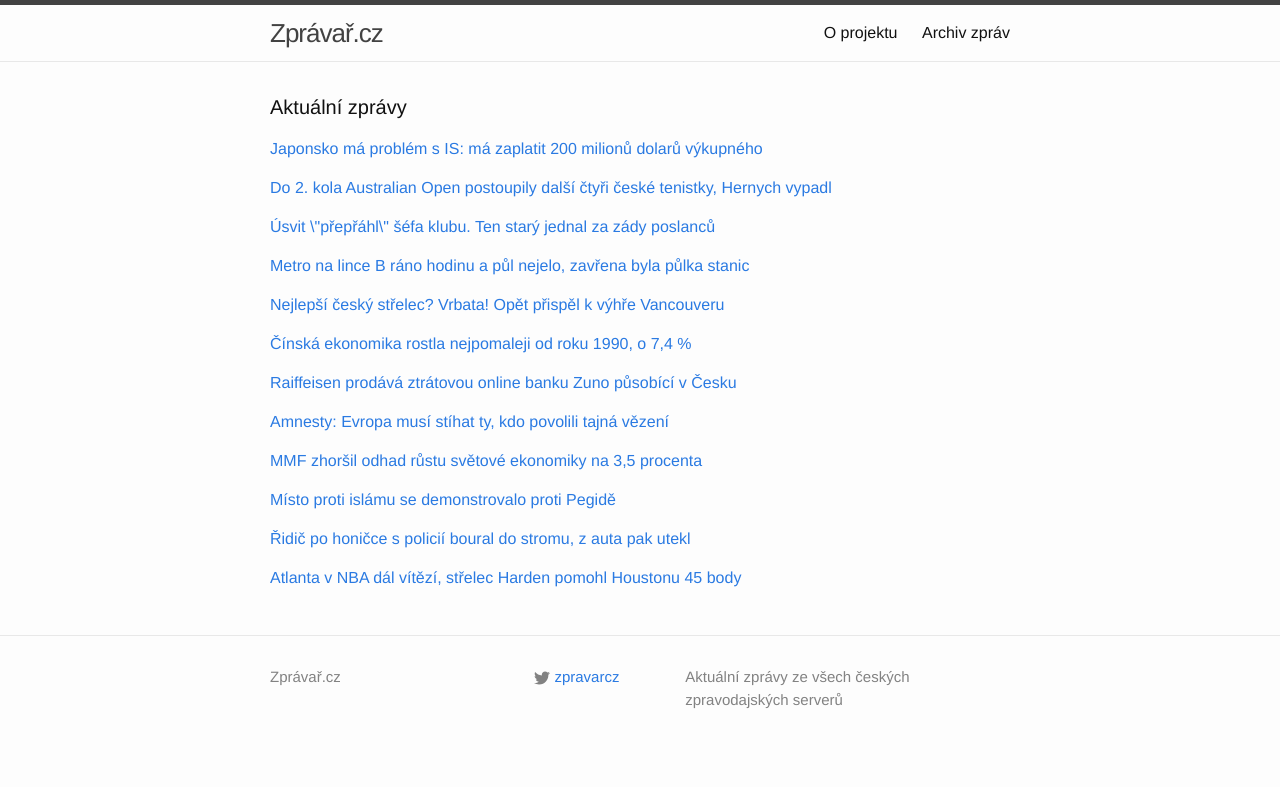
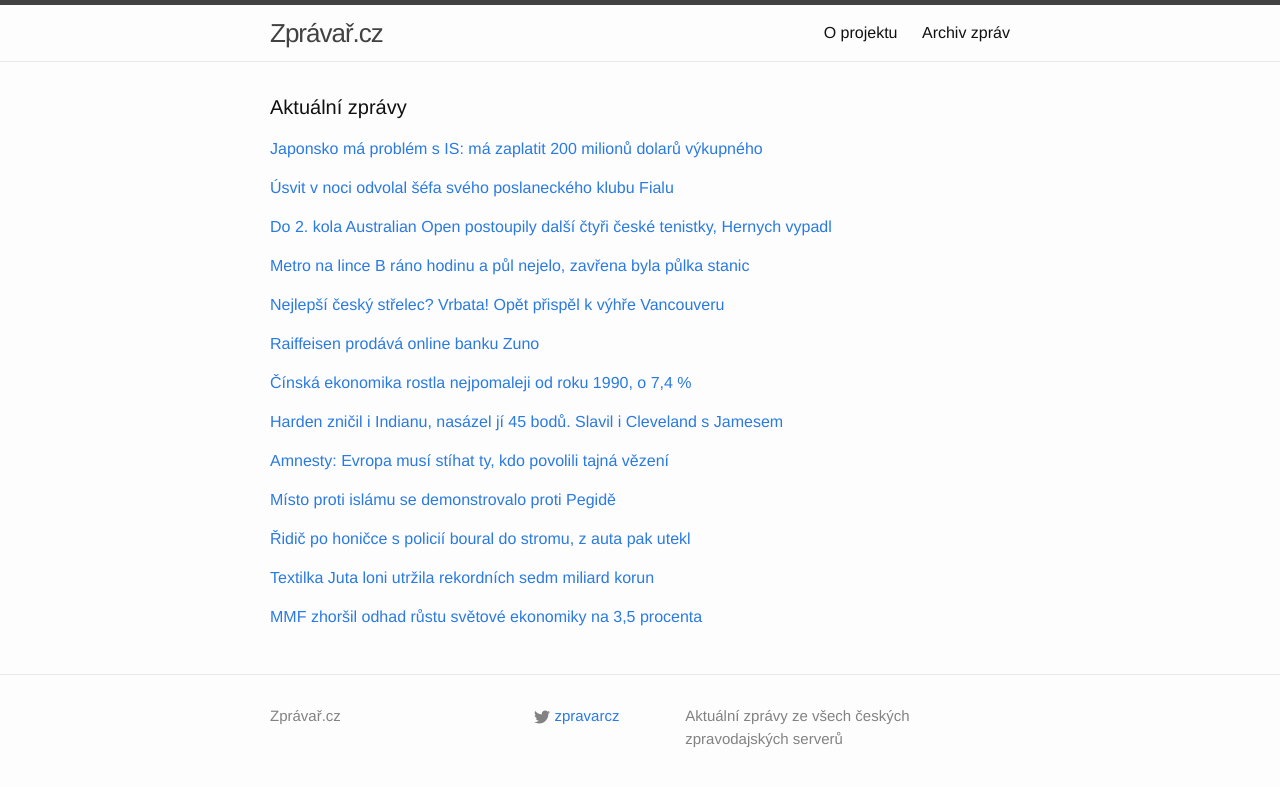
Before and after one commit to adliska/zpravar, a Jekyll site: the page built from index.html, in a window 1280 px wide. Shown: the top 787 px of the page. Built offline with Jekyll 4.4.1, drawn with Linux system fonts in a browser that asks for light colours; some of the changed lines change nothing that is shown.

Commit message:
zpravar news update

```diff
--- a/index.html
+++ b/index.html
@@ -20,8 +20,23 @@ layout: default
 <li><a href=http://www.lidovky.cz/radikalove-z-islamskeho-statu-chteji-4-8-miliardy-za-dva-japonske-rukojmi-1or-/zpravy-svet.aspx?c=A150120_080218_ln_zahranici_sk>Radikálové z Islámského státu chtějí 4,8 miliardy za dva japonské rukojmí  - www.lidovky.cz</a></li>
 <li><a href=http://zahranicni.ihned.cz/blizky-vychod/c1-63408380-dve-ste-milionu-dolaru-do-72-hodin-islamsky-stat-vydira-japonsko>Dvě stě milionů dolarů do 72 hodin. Islámský stát vydírá Japonsko - zahranicni.ihned.cz</a></li>
 </ul>
-</div><p><a href="javascript:;" onclick="toggle_visibility('zpravy1')">Do 2. kola Australian Open postoupily další čtyři české tenistky, Hernych vypadl </a></p>
+</div><p><a href="javascript:;" onclick="toggle_visibility('zpravy1')">Úsvit v noci odvolal šéfa svého poslaneckého klubu Fialu</a></p>
 <div id="zpravy1" style="display:none">
+<ul>
+<li><a href=http://zpravy.aktualne.cz/domaci/politika/usvit-odvolal-sefa-klubu-poslancu-fialu-misto-nej-zvolen-ce/r~1adeef64a08111e4bdad0025900fea04/>Úsvit v noci odvolal šéfa svého poslaneckého klubu Fialu - zpravy.aktualne.cz</a></li>
+<li><a href=http://zpravy.idnes.cz/odvolani-sefa-poslancu-usvitu-fialy-d7b-/domaci.aspx?c=A150120_095014_domaci_jw>Úsvit večer sesadil šéfa poslanců Fialu, Okamura ho hájil marně - zpravy.idnes.cz</a></li>
+<li><a href=http://www.tyden.cz/rubriky/domaci/politika/usvit-preprahl-sefa-klubu-ten-stary-jednal-za-zady-poslancu_330674.html>Úsvit \"přepřáhl\" šéfa klubu. Ten starý jednal za zády poslanců - www.tyden.cz</a></li>
+<li><a href=http://www.tyden.cz/rubriky/domaci/politika/okamuruv-usvit-preprahl-sefa-klubu-jednal-za-zady-poslancu_330674.html>Okamurův Úsvit \"přepřáhl\" šéfa klubu. Jednal za zády poslanců - www.tyden.cz</a></li>
+<li><a href=http://zpravy.e15.cz/domaci/politika/usvit-odvolal-sefa-poslancu-fialu-pry-jednal-za-zady-kolegu-1154626>Úsvit odvolal šéfa poslanců Fialu, prý jednal za zády kolegů - zpravy.e15.cz</a></li>
+<li><a href=http://www.denik.cz/z_domova/usvit-odvolal-sveho-predsedu-radima-fialu-misto-nej-zvolil-cernocha-20150120.html>Úsvit odvolal svého předsedu Radima Fialu, místo něj zvolil Černocha - www.denik.cz</a></li>
+<li><a href=http://www.ceskatelevize.cz/ct24/domaci/298786-usvit-odvolal-sefa-poslancu-fialu-udajne-jednal-za-jejich-zady/>Úsvit odvolal šéfa poslanců Fialu, údajně jednal za jejich zády - www.ceskatelevize.cz</a></li>
+<li><a href=http://www.ceskenoviny.cz/zpravy/zpravy/usvit-odvolal-sefa-klubu-poslancu-fialu-misto-nej-zvolil-cernocha/1171010>Úsvit odvolal šéfa klubu poslanců Fialu, místo něj zvolil Černocha - www.ceskenoviny.cz</a></li>
+<li><a href=http://www.lidovky.cz/usvit-odvolal-sefa-klubu-poslancu-fialu-misto-nej-zvolil-cernocha-1cy-/zpravy-domov.aspx?c=A150120_081101_ln_domov_sk>Úsvit odvolal šéfa klubu poslanců Fialu, místo něj zvolil Černocha  - www.lidovky.cz</a></li>
+<li><a href=http://www.rozhlas.cz/_zprava/poslanecky-klub-hnuti-usvit-odvolal-predsedu-fialu-nahradi-ho-cernoch--1445617>Poslanecký klub hnutí Úsvit odvolal předsedu Fialu, nahradí ho Černoch - www.rozhlas.cz</a></li>
+<li><a href=http://www.novinky.cz/domaci/359223-poslanci-usvitu-odvolali-sveho-predsedu-fialu.html>Poslanci Úsvitu odvolali svého předsedu Fialu - www.novinky.cz</a></li>
+</ul>
+</div><p><a href="javascript:;" onclick="toggle_visibility('zpravy2')">Do 2. kola Australian Open postoupily další čtyři české tenistky, Hernych vypadl </a></p>
+<div id="zpravy2" style="display:none">
 <ul>
 <li><a href=http://www.rozhlas.cz/_zprava/do-2-kola-australian-open-postoupily-dalsi-ctyri-ceske-tenistky-hernych-vypadl--1445629>Do 2. kola Australian Open postoupily další čtyři české tenistky, Hernych vypadl  - www.rozhlas.cz</a></li>
 <li><a href=http://www.tyden.cz/rubriky/sport/tenis/australian-open-kvitova-i-dalsi-tri-cesky-prosly-do-2-kola_330667.html>Australian Open: Kvitová i další tři Češky prošly do 2. kola - www.tyden.cz</a></li>
@@ -33,19 +48,6 @@ layout: default
 <li><a href=http://sport.idnes.cz/na-australian-open-postupuji-kvitova-zahlavova-strycova-i-allertova-hernych-konci-gzk-/tenis.aspx?c=A150120_041443_tenis_vis>Na Australian Open postupují Kvitová, Záhlavová-Strýcová i Allertová, Hernych končí - sport.idnes.cz</a></li>
 <li><a href=http://sport.aktualne.cz/allertova-v-grandslamove-premiere-zarila-uspela-i-strycova/r~8cbb2418a05911e4ab15002590604f2e/>Allertová v grandslamové premiéře zářila. Uspěla i Strýcová - sport.aktualne.cz</a></li>
 <li><a href=http://sport.idnes.cz/na-australian-open-postupuji-zahlavova-strycova-a-allertova-kvalifikant-hernych-konci-gtg-/tenis.aspx?c=A150120_041443_tenis_vis>Na Australian Open postupují Záhlavová-Strýcová a Allertová, kvalifikant Hernych končí - sport.idnes.cz</a></li>
-</ul>
-</div><p><a href="javascript:;" onclick="toggle_visibility('zpravy2')">Úsvit \"přepřáhl\" šéfa klubu. Ten starý jednal za zády poslanců</a></p>
-<div id="zpravy2" style="display:none">
-<ul>
-<li><a href=http://www.tyden.cz/rubriky/domaci/politika/usvit-preprahl-sefa-klubu-ten-stary-jednal-za-zady-poslancu_330674.html>Úsvit \"přepřáhl\" šéfa klubu. Ten starý jednal za zády poslanců - www.tyden.cz</a></li>
-<li><a href=http://www.tyden.cz/rubriky/domaci/politika/okamuruv-usvit-preprahl-sefa-klubu-jednal-za-zady-poslancu_330674.html>Okamurův Úsvit \"přepřáhl\" šéfa klubu. Jednal za zády poslanců - www.tyden.cz</a></li>
-<li><a href=http://zpravy.e15.cz/domaci/politika/usvit-odvolal-sefa-poslancu-fialu-pry-jednal-za-zady-kolegu-1154626>Úsvit odvolal šéfa poslanců Fialu, prý jednal za zády kolegů - zpravy.e15.cz</a></li>
-<li><a href=http://www.denik.cz/z_domova/usvit-odvolal-sveho-predsedu-radima-fialu-misto-nej-zvolil-cernocha-20150120.html>Úsvit odvolal svého předsedu Radima Fialu, místo něj zvolil Černocha - www.denik.cz</a></li>
-<li><a href=http://www.ceskatelevize.cz/ct24/domaci/298786-usvit-odvolal-sefa-poslancu-fialu-udajne-jednal-za-jejich-zady/>Úsvit odvolal šéfa poslanců Fialu, údajně jednal za jejich zády - www.ceskatelevize.cz</a></li>
-<li><a href=http://www.ceskenoviny.cz/zpravy/zpravy/usvit-odvolal-sefa-klubu-poslancu-fialu-misto-nej-zvolil-cernocha/1171010>Úsvit odvolal šéfa klubu poslanců Fialu, místo něj zvolil Černocha - www.ceskenoviny.cz</a></li>
-<li><a href=http://www.lidovky.cz/usvit-odvolal-sefa-klubu-poslancu-fialu-misto-nej-zvolil-cernocha-1cy-/zpravy-domov.aspx?c=A150120_081101_ln_domov_sk>Úsvit odvolal šéfa klubu poslanců Fialu, místo něj zvolil Černocha  - www.lidovky.cz</a></li>
-<li><a href=http://www.rozhlas.cz/_zprava/poslanecky-klub-hnuti-usvit-odvolal-predsedu-fialu-nahradi-ho-cernoch--1445617>Poslanecký klub hnutí Úsvit odvolal předsedu Fialu, nahradí ho Černoch - www.rozhlas.cz</a></li>
-<li><a href=http://www.novinky.cz/domaci/359223-poslanci-usvitu-odvolali-sveho-predsedu-fialu.html>Poslanci Úsvitu odvolali svého předsedu Fialu - www.novinky.cz</a></li>
 </ul>
 </div><p><a href="javascript:;" onclick="toggle_visibility('zpravy3')">Metro na lince B ráno hodinu a půl nejelo, zavřena byla půlka stanic</a></p>
 <div id="zpravy3" style="display:none">
@@ -68,8 +70,18 @@ layout: default
 <li><a href=http://www.sportovninoviny.cz/zpravy/vrbata-pomohl-golem-prodlouzit-viteznou-serii-vancouveru/1170942>Vrbata pomohl gólem prodloužit vítěznou sérii Vancouveru - www.sportovninoviny.cz</a></li>
 <li><a href=http://www.sportovninoviny.cz/zpravy/vorackovy-dve-asistence-flyers-k-bodum-proti-islanders-nepomohly/1170942>Voráčkovy dvě asistence Flyers k bodům proti Islanders nepomohly - www.sportovninoviny.cz</a></li>
 </ul>
-</div><p><a href="javascript:;" onclick="toggle_visibility('zpravy5')">Čínská ekonomika rostla nejpomaleji od roku 1990, o 7,4 %</a></p>
+</div><p><a href="javascript:;" onclick="toggle_visibility('zpravy5')">Raiffeisen prodává online banku Zuno</a></p>
 <div id="zpravy5" style="display:none">
+<ul>
+<li><a href=http://www.novinky.cz/ekonomika/359239-raiffeisen-prodava-online-banku-zuno.html>Raiffeisen prodává online banku Zuno - www.novinky.cz</a></li>
+<li><a href=http://zpravy.aktualne.cz/ekonomika/banka-zuno-je-na-prodej-po-ctyrech-letech-ma-stale-ztratu/r~8141c21ca08211e498be002590604f2e/>Banka Zuno je na prodej, po čtyřech letech má stále ztrátu - zpravy.aktualne.cz</a></li>
+<li><a href=http://www.denik.cz/ekonomika/raiffeisen-prodava-ztratovou-online-banku-zuno-pusobici-v-cesku-20150120.html>Raiffeisen prodává ztrátovou online banku Zuno působící v Česku - www.denik.cz</a></li>
+<li><a href=http://ekonomika.idnes.cz/raiffeisen-se-chysta-na-prodej-banky-zuno-ktera-prestala-vydelavat-1dh-/ekonomika.aspx?c=A150120_072501_ekonomika_fer>Zuno banka je na prodej, je ve ztrátě desítek milionů korun - ekonomika.idnes.cz</a></li>
+<li><a href=http://zpravy.e15.cz/byznys/finance-a-bankovnictvi/raiffeisen-prodava-ztratovou-banku-zuno-1154568>Raiffeisen prodává ztrátovou banku Zuno - zpravy.e15.cz</a></li>
+<li><a href=http://www.financninoviny.cz/zpravodajstvi/zpravy/hn-raiffeisen-prodava-ztratovou-online-banku-zuno-pusobici-v-cr/1170974>HN: Raiffeisen prodává ztrátovou online banku Zuno působící v ČR - www.financninoviny.cz</a></li>
+</ul>
+</div><p><a href="javascript:;" onclick="toggle_visibility('zpravy6')">Čínská ekonomika rostla nejpomaleji od roku 1990, o 7,4 %</a></p>
+<div id="zpravy6" style="display:none">
 <ul>
 <li><a href=http://zpravy.aktualne.cz/ekonomika/cinska-ekonomika-rostla-nejpomaleji-od-roku-1990-o-7-4/r~a60dc456a07d11e4b6d20025900fea04/>Čínská ekonomika rostla nejpomaleji od roku 1990, o 7,4 % - zpravy.aktualne.cz</a></li>
 <li><a href=http://byznys.ihned.cz/c1-63408560-cinska-ekonomika-loni-rostla-nejpomaleji-za-temer-ctvrt-stoleti>Čínská ekonomika loni rostla nejpomaleji za téměř čtvrt století - byznys.ihned.cz</a></li>
@@ -77,29 +89,21 @@ layout: default
 <li><a href=http://www.financninoviny.cz/zpravodajstvi/zpravy/cinska-ekonomika-loni-rostla-nejpomaleji-za-temer-ctvrt-stoleti/1170960>Čínská ekonomika loni rostla nejpomaleji za téměř čtvrt století - www.financninoviny.cz</a></li>
 <li><a href=http://www.financninoviny.cz/zpravodajstvi/zpravy/rust-cinske-ekonomiky-zustal-na-7-3-procenta-nejnize-za-sest-let/1170960>Růst čínské ekonomiky zůstal na 7,3 procenta, nejníže za šest let - www.financninoviny.cz</a></li>
 </ul>
-</div><p><a href="javascript:;" onclick="toggle_visibility('zpravy6')">Raiffeisen prodává ztrátovou online banku Zuno působící v Česku</a></p>
-<div id="zpravy6" style="display:none">
+</div><p><a href="javascript:;" onclick="toggle_visibility('zpravy7')">Harden zničil i Indianu, nasázel jí 45 bodů. Slavil i Cleveland s Jamesem</a></p>
+<div id="zpravy7" style="display:none">
 <ul>
-<li><a href=http://www.denik.cz/ekonomika/raiffeisen-prodava-ztratovou-online-banku-zuno-pusobici-v-cesku-20150120.html>Raiffeisen prodává ztrátovou online banku Zuno působící v Česku - www.denik.cz</a></li>
-<li><a href=http://ekonomika.idnes.cz/raiffeisen-se-chysta-na-prodej-banky-zuno-ktera-prestala-vydelavat-1dh-/ekonomika.aspx?c=A150120_072501_ekonomika_fer>Zuno banka je na prodej, je ve ztrátě desítek milionů korun - ekonomika.idnes.cz</a></li>
-<li><a href=http://zpravy.e15.cz/byznys/finance-a-bankovnictvi/raiffeisen-prodava-ztratovou-banku-zuno-1154568>Raiffeisen prodává ztrátovou banku Zuno - zpravy.e15.cz</a></li>
-<li><a href=http://www.financninoviny.cz/zpravodajstvi/zpravy/hn-raiffeisen-prodava-ztratovou-online-banku-zuno-pusobici-v-cr/1170974>HN: Raiffeisen prodává ztrátovou online banku Zuno působící v ČR - www.financninoviny.cz</a></li>
+<li><a href=http://www.denik.cz/ostatni_sport/harden-radil-i-proti-indiane-nasazel-ji-45-bodu-slavil-i-cleveland-20150120.html>Harden zničil i Indianu, nasázel jí 45 bodů. Slavil i Cleveland s Jamesem - www.denik.cz</a></li>
+<li><a href=http://sport.idnes.cz/vysledky-basketbalove-nba-dcg-/basket.aspx?c=A150120_085041_sport-basket_par>Atlanta v NBA dál vítězí, střelec Harden pomohl Houstonu 45 body - sport.idnes.cz</a></li>
+<li><a href=http://www.sportovninoviny.cz/zpravy/indiana-v-nba-nestacila-na-houston-harden-ji-nasazel-45-bodu/1171013>Indiana v NBA nestačila na Houston, Harden jí nasázel 45 bodů - www.sportovninoviny.cz</a></li>
+<li><a href=http://sport.aktualne.cz/indiana-v-nba-nestacila-na-houston-harden-ji-dal-45-bodu/r~b9f737d6a07811e4b6d20025900fea04/>Indiana v NBA nestačila na Houston, Harden jí dal 45 bodů - sport.aktualne.cz</a></li>
 </ul>
-</div><p><a href="javascript:;" onclick="toggle_visibility('zpravy7')">Amnesty: Evropa musí stíhat ty, kdo povolili tajná vězení</a></p>
-<div id="zpravy7" style="display:none">
+</div><p><a href="javascript:;" onclick="toggle_visibility('zpravy8')">Amnesty: Evropa musí stíhat ty, kdo povolili tajná vězení</a></p>
+<div id="zpravy8" style="display:none">
 <ul>
 <li><a href=http://zpravy.aktualne.cz/zahranici/amnesty-evropa-musi-stihat-ty-kdo-povolili-tajna-vezeni/r~f1838862a07311e49e4b0025900fea04/>Amnesty: Evropa musí stíhat ty, kdo povolili tajná vězení - zpravy.aktualne.cz</a></li>
 <li><a href=http://www.ceskatelevize.cz/ct24/svet/298784-amnesty-vlady-evropskych-statu-museji-stihat-ty-kdo-povolili-tajna-vezeni/>Amnesty: Vlády evropských států musejí stíhat ty, kdo povolili tajná vězení - www.ceskatelevize.cz</a></li>
 <li><a href=http://www.novinky.cz/zahranicni/evropa/359226-politici-musi-za-tajne-veznice-cia-pykat-vyzyva-amnesty-international.html>Politici musí za tajné věznice CIA pykat, vyzývá Amnesty International - www.novinky.cz</a></li>
 <li><a href=http://www.ceskenoviny.cz/zpravy/zpravy/amnesty-vlady-evropy-museji-stihat-ty-kdo-povolili-tajna-vezeni/1170958>Amnesty: Vlády Evropy musejí stíhat ty, kdo povolili tajná vězení - www.ceskenoviny.cz</a></li>
-</ul>
-</div><p><a href="javascript:;" onclick="toggle_visibility('zpravy8')">MMF zhoršil odhad růstu světové ekonomiky na 3,5 procenta</a></p>
-<div id="zpravy8" style="display:none">
-<ul>
-<li><a href=http://byznys.ihned.cz/c1-63408370-mmf-zhorsil-odhad-rustu-svetove-ekonomiky-na-3-5-procenta>MMF zhoršil odhad růstu světové ekonomiky na 3,5 procenta - byznys.ihned.cz</a></li>
-<li><a href=http://byznys.ihned.cz/c1-63408370-mmf-zhorsil-odhad-letosniho-rustu-svetove-ekonomiky-na-3-5-procenta>MMF zhoršil odhad letošního růstu světové ekonomiky na 3,5 procenta - byznys.ihned.cz</a></li>
-<li><a href=http://byznys.ihned.cz/c1-63408160-pet-nejdulezitejsich-zprav-z-byznysu-ktere-by-vam-nemely-uniknout>Pět nejdůležitějších zpráv z byznysu, které by vám neměly uniknout - byznys.ihned.cz</a></li>
-<li><a href=http://www.financninoviny.cz/zpravodajstvi/zpravy/mmf-zhorsil-odhad-letosniho-rustu-svetove-ekonomiky-na-3-5-/1170964>MMF zhoršil odhad letošního růstu světové ekonomiky na 3,5 % - www.financninoviny.cz</a></li>
 </ul>
 </div><p><a href="javascript:;" onclick="toggle_visibility('zpravy9')">Místo proti islámu se demonstrovalo proti Pegidě</a></p>
 <div id="zpravy9" style="display:none">
@@ -115,11 +119,18 @@ layout: default
 <li><a href=http://www.novinky.cz/krimi/359224-auto-ujizdelo-hlidce-u-prahy-nabouralo-do-stromu-ridic-utekl.html>Auto ujíždělo hlídce, u Prahy nabouralo do stromu. Řidič utekl - www.novinky.cz</a></li>
 <li><a href=http://www.novinky.cz/krimi/359224-bmw-ujizdelo-hlidce-u-prahy-nabouralo-do-stromu-a-ridic-utekl.html>BMW ujíždělo hlídce, u Prahy nabouralo do stromu a řidič utekl - www.novinky.cz</a></li>
 </ul>
-</div><p><a href="javascript:;" onclick="toggle_visibility('zpravy11')">Atlanta v NBA dál vítězí, střelec Harden pomohl Houstonu 45 body</a></p>
+</div><p><a href="javascript:;" onclick="toggle_visibility('zpravy11')">Textilka Juta loni utržila rekordních sedm miliard korun</a></p>
 <div id="zpravy11" style="display:none">
 <ul>
-<li><a href=http://sport.idnes.cz/vysledky-basketbalove-nba-dcg-/basket.aspx?c=A150120_085041_sport-basket_par>Atlanta v NBA dál vítězí, střelec Harden pomohl Houstonu 45 body - sport.idnes.cz</a></li>
-<li><a href=http://www.sportovninoviny.cz/zpravy/indiana-v-nba-nestacila-na-houston-harden-ji-nasazel-45-bodu/1171013>Indiana v NBA nestačila na Houston, Harden jí nasázel 45 bodů - www.sportovninoviny.cz</a></li>
-<li><a href=http://sport.aktualne.cz/indiana-v-nba-nestacila-na-houston-harden-ji-dal-45-bodu/r~b9f737d6a07811e4b6d20025900fea04/>Indiana v NBA nestačila na Houston, Harden jí dal 45 bodů - sport.aktualne.cz</a></li>
+<li><a href=http://ekonomika.idnes.cz/textilka-juta-loni-utrzila-rekordnich-sedm-miliard-korun-pm3-/ekoakcie.aspx?c=A150120_094944_ekoakcie_fih>Textilka Juta loni utržila rekordních sedm miliard korun - ekonomika.idnes.cz</a></li>
+<li><a href=http://zpravy.e15.cz/byznys/prumysl-a-energetika/juta-loni-utrzila-rekordnich-sedm-miliard-zvysila-i-zisk-1154664>Juta loni utržila rekordních sedm miliard, zvýšila i zisk - zpravy.e15.cz</a></li>
+<li><a href=http://www.financninoviny.cz/zpravodajstvi/zpravy/forbes-juta-loni-utrzila-rekordnich-7-miliard-kc-zvysila-i-zisk/1171033>Forbes: Juta loni utržila rekordních 7 miliard Kč, zvýšila i zisk - www.financninoviny.cz</a></li>
+</ul>
+</div><p><a href="javascript:;" onclick="toggle_visibility('zpravy12')">MMF zhoršil odhad růstu světové ekonomiky na 3,5 procenta</a></p>
+<div id="zpravy12" style="display:none">
+<ul>
+<li><a href=http://byznys.ihned.cz/c1-63408370-mmf-zhorsil-odhad-rustu-svetove-ekonomiky-na-3-5-procenta>MMF zhoršil odhad růstu světové ekonomiky na 3,5 procenta - byznys.ihned.cz</a></li>
+<li><a href=http://byznys.ihned.cz/c1-63408370-mmf-zhorsil-odhad-letosniho-rustu-svetove-ekonomiky-na-3-5-procenta>MMF zhoršil odhad letošního růstu světové ekonomiky na 3,5 procenta - byznys.ihned.cz</a></li>
+<li><a href=http://www.financninoviny.cz/zpravodajstvi/zpravy/mmf-zhorsil-odhad-letosniho-rustu-svetove-ekonomiky-na-3-5-/1170964>MMF zhoršil odhad letošního růstu světové ekonomiky na 3,5 % - www.financninoviny.cz</a></li>
 </ul>
 </div></div>
```
